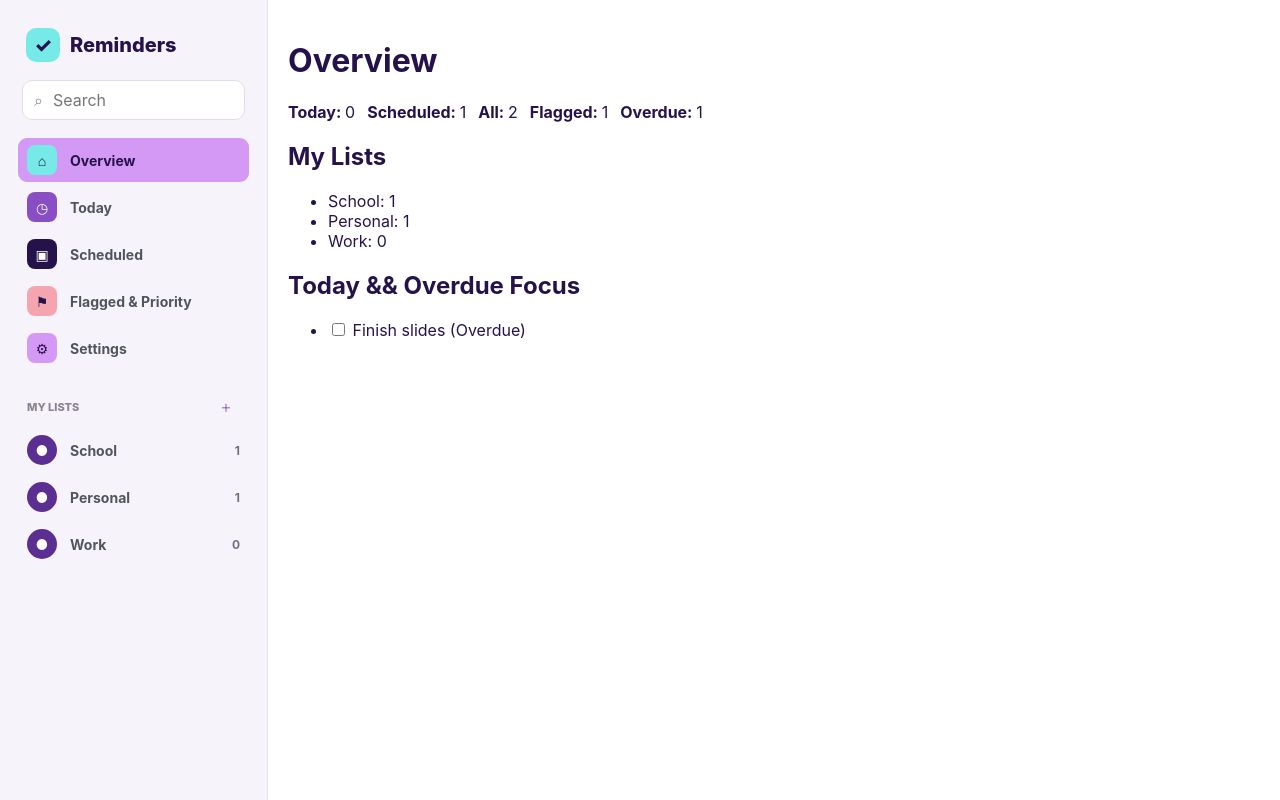
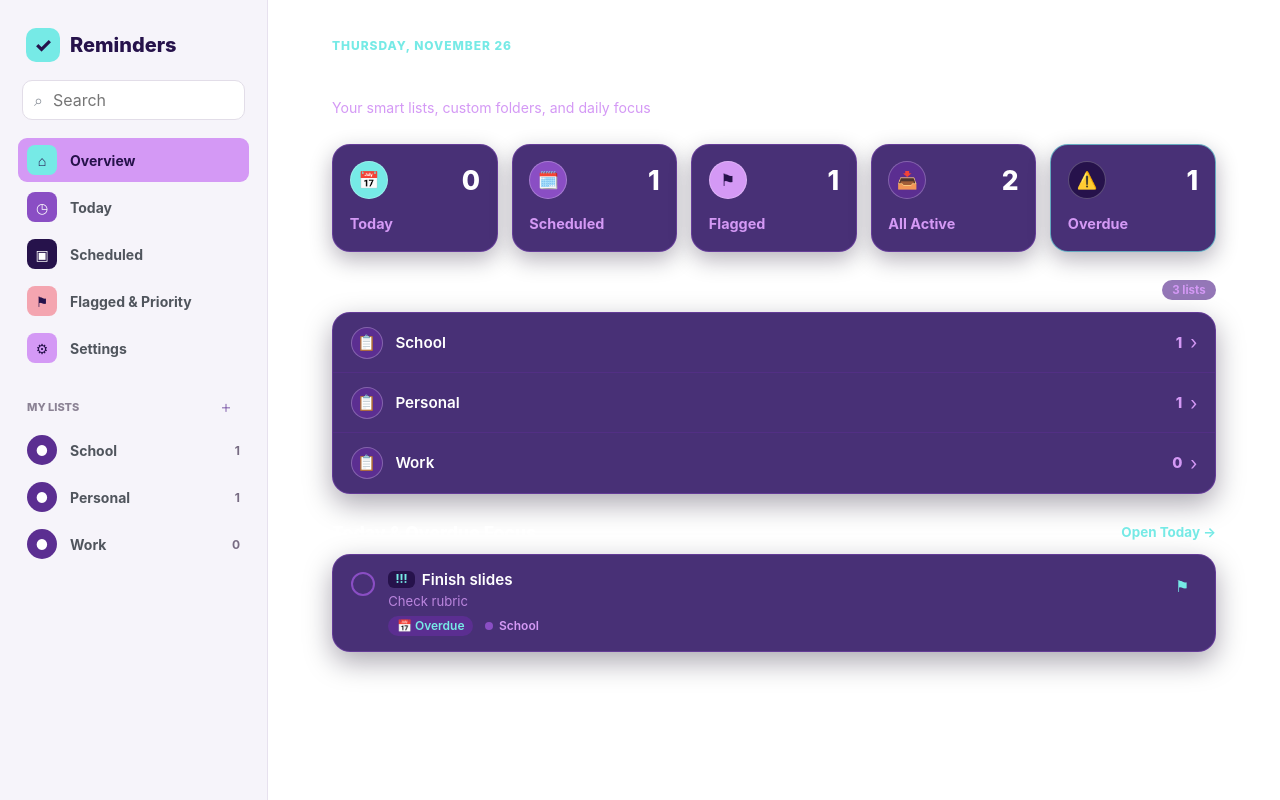
Before and after one commit to bunchhay-s/final-project-todo-app, a React (Vite) app: page / in a window 1280 px wide. Built offline with nearby package versions, Linux system fonts and the light colour scheme.

Commit message:
change: update the overview page styling in jsx.

```diff
--- a/src/pages/Overview.jsx
+++ b/src/pages/Overview.jsx
@@ -1,68 +1,273 @@
-// Homepage ../
-
-import { useTaskContext } from "../context/TaskContext";
-import { isToday, isOverdue, getRelativeDate } from "../utilities/dateHelpers";
+import { Link } from 'react-router-dom'
+import { useTaskContext } from '../context/TaskContext'
+import { isToday, isOverdue, getRelativeDate } from '../utilities/dateHelpers'
 import './Overview.css'
 
-export default function Overview({ searchTerm = "" }) {
-    const { tasks, lists, toggleComplete } = useTaskContext();
-    const query = searchTerm.trim().toLowerCase();
+export default function Overview({ searchTerm = '' }) {
+  const { tasks = [], lists = [], listStyles = {}, toggleComplete, toggleFlag } = useTaskContext()
+
+  const query = searchTerm.trim().toLowerCase()
   const visibleTasks = query
-        ? tasks.filter((task) => `${task.title} ${task.notes || ""}`.toLowerCase().includes(query))
-        : tasks;
+    ? tasks.filter((task) =>
+        `${task.title} ${task.notes || ''}`.toLowerCase().includes(query)
+      )
+    : tasks
 
-    const todayCount = visibleTasks.filter((task) => !task.completed && isToday(task.dueDate)).length;
+  const todayCount = visibleTasks.filter(
+    (task) => !task.completed && isToday(task.dueDate)
+  ).length
   const overdueCount = visibleTasks.filter(
-        (task)=> !task.completed && isOverdue(task.dueDate, task.completed)).length
-    const scheduleCount = visibleTasks.filter((task) => !task.completed && task.dueDate).length
-    const flaggedCount = visibleTasks.filter((task) => !task.completed && task.flagged).length
+    (task) => !task.completed && isOverdue(task.dueDate, task.completed)
+  ).length
+  const scheduleCount = visibleTasks.filter(
+    (task) => !task.completed && Boolean(task.dueDate)
+  ).length
+  const flaggedCount = visibleTasks.filter(
+    (task) => !task.completed && task.flagged
+  ).length
   const allActiveCount = visibleTasks.filter((task) => !task.completed).length
 
-    const focusTask = visibleTasks.filter((task) => !task.completed && (isToday(task.dueDate) || isOverdue(task.dueDate, task.completed)))
+  const focusTasks = visibleTasks.filter(
+    (task) =>
+      !task.completed &&
+      (isToday(task.dueDate) || isOverdue(task.dueDate, task.completed))
+  )
+
+  const formattedDate = new Date().toLocaleDateString('en-US', {
+    weekday: 'long',
+    month: 'long',
+    day: 'numeric'
+  })
+
+  const smartCards = [
+    {
+      id: 'today',
+      label: 'Today',
+      count: todayCount,
+      to: '/today',
+      color: '#76EAE6',
+      icon: '📅',
+      lightBadge: true
+    },
+    {
+      id: 'scheduled',
+      label: 'Scheduled',
+      count: scheduleCount,
+      to: '/scheduled',
+      color: '#8A4EC4',
+      icon: '🗓️',
+      lightBadge: false
+    },
+    {
+      id: 'flagged',
+      label: 'Flagged',
+      count: flaggedCount,
+      to: '/flagged',
+      color: '#D499F5',
+      icon: '⚑',
+      lightBadge: true
+    },
+    {
+      id: 'all',
+      label: 'All Active',
+      count: allActiveCount,
+      to: '/scheduled',
+      color: '#5B2E91',
+      icon: '📥',
+      lightBadge: false
+    },
+    {
+      id: 'overdue',
+      label: 'Overdue',
+      count: overdueCount,
+      to: '/today',
+      color: '#26124B',
+      icon: '⚠️',
+      lightBadge: false,
+      highlightBorder: overdueCount > 0
+    }
+  ]
 
   return (
-        <div style={{ padding:"20px" }}>
-            <h1>Overview</h1>
+    <section className="view overview-view" aria-labelledby="overview-heading">
+      {/* Apple-Style Date Eyebrow & Heading */}
+      <header className="overview-header">
+        <div>
+          <p className="eyebrow">{formattedDate}</p>
+          <h1 id="overview-heading" className="overview-heading">
+            Overview
+          </h1>
+          <p className="overview-subtitle">
+            {query
+              ? `Showing matches for "${searchTerm.trim()}"`
+              : 'Your smart lists, custom folders, and daily focus'}
+          </p>
+        </div>
+      </header>
 
-            <div style={{ display: "flex", gap: "12px", flexWrap: "wrap", marginBottom: "20px" }}>
-                <div><strong>Today: </strong>{todayCount}</div>
-                <div><strong>Scheduled: </strong>{scheduleCount}</div>
-                <div><strong>All: </strong>{allActiveCount}</div>
-                <div><strong>Flagged: </strong>{flaggedCount}</div>
-                <div><strong>Overdue: </strong>{overdueCount}</div>
+      {/* Smart Lists Summary Grid */}
+      <div className="overview-smart-grid" role="region" aria-label="Smart Lists Summary">
+        {smartCards.map((card) => (
+          <Link
+            key={card.id}
+            to={card.to}
+            className={`overview-smart-card ${card.highlightBorder ? 'has-alert' : ''}`}
+          >
+            <div className="smart-card-top">
+              <span
+                className={`smart-card-badge ${card.lightBadge ? 'light-badge' : ''}`}
+                style={{ backgroundColor: card.color }}
+                aria-hidden="true"
+              >
+                {card.icon}
+              </span>
+              <span className="smart-card-count">{card.count}</span>
+            </div>
+            <div className="smart-card-bottom">
+              <span className="smart-card-label">{card.label}</span>
+              <span className="smart-card-chevron" aria-hidden="true">
+                ›
+              </span>
+            </div>
+          </Link>
+        ))}
       </div>
 
+      {/* My Lists Grouped Card */}
+      <section className="overview-section" aria-labelledby="my-lists-heading">
+        <div className="section-title-row">
+          <h2 id="my-lists-heading" className="overview-section-title">
+            My Lists
+          </h2>
+          <span className="section-meta-pill">{lists.length} lists</span>
+        </div>
 
-            <h2>My Lists</h2>
-            <ul>
+        <div className="overview-card-panel">
           {lists.map((listName) => {
             const count = visibleTasks.filter(
-                        (task) => task.list === listName && !task.completed).length;
+              (task) => task.list === listName && !task.completed
+            ).length
+            const styleMeta = listStyles[listName] || { color: '#5B2E91', icon: '📋' }
+
             return (
-                            <li key={listName}>
-                                {listName}: {count}
+              <Link
+                key={listName}
+                to={`/list/${encodeURIComponent(listName)}`}
+                className="overview-list-row"
+              >
+                <div className="list-row-left">
+                  <span
+                    className="overview-list-badge"
+                    style={{ backgroundColor: styleMeta.color || '#5B2E91' }}
+                    aria-hidden="true"
+                  >
+                    {styleMeta.icon || '📋'}
+                  </span>
+                  <span className="overview-list-name">{listName}</span>
+                </div>
+
+                <div className="list-row-right">
+                  <span className="overview-list-count">{count}</span>
+                  <span className="list-row-chevron" aria-hidden="true">
+                    ›
+                  </span>
+                </div>
+              </Link>
+            )
+          })}
+        </div>
+      </section>
+
+      {/* Today & Overdue Focus Card */}
+      <section className="overview-section" aria-labelledby="focus-heading">
+        <div className="section-title-row">
+          <h2 id="focus-heading" className="overview-section-title">
+            Today &amp; Overdue Focus
+          </h2>
+          <Link to="/today" className="see-all-link">
+            Open Today →
+          </Link>
+        </div>
+
+        <div className="overview-card-panel">
+          {focusTasks.length === 0 ? (
+            <div className="overview-empty-focus" role="status">
+              <div className="empty-check-circle" aria-hidden="true">
+                ✓
+              </div>
+              <p className="empty-focus-title">All caught up for today!</p>
+              <p className="empty-focus-sub">
+                You have no overdue or due-today reminders remaining.
+              </p>
+            </div>
+          ) : (
+            <ul className="overview-focus-list">
+              {focusTasks.map((task) => {
+                const overdue = isOverdue(task.dueDate, task.completed)
+                const listMeta = listStyles[task.list] || { color: '#8A4EC4' }
+
+                return (
+                  <li key={task.id} className="overview-task-row">
+                    <button
+                      type="button"
+                      role="checkbox"
+                      aria-checked={task.completed}
+                      aria-label={`Mark "${task.title}" complete`}
+                      className={`apple-circle-check ${task.completed ? 'checked' : ''}`}
+                      style={{ '--check-accent': listMeta.color || '#76EAE6' }}
+                      onClick={() => toggleComplete(task.id)}
+                    >
+                      {task.completed ? '✓' : ''}
+                    </button>
+
+                    <div className="overview-task-body">
+                      <div className="overview-task-title-line">
+                        {task.priority === 'high' && (
+                          <span className="priority-pill">!!!</span>
+                        )}
+                        {task.priority === 'medium' && (
+                          <span className="priority-pill">!!</span>
+                        )}
+                        <span className="overview-task-title">{task.title}</span>
+                      </div>
+
+                      {task.notes && (
+                        <p className="overview-task-notes">{task.notes}</p>
+                      )}
+
+                      <div className="overview-task-meta">
+                        <span className={`due-chip ${overdue ? 'overdue' : ''}`}>
+                          📅 {getRelativeDate(task.dueDate)}
+                        </span>
+                        {task.list && (
+                          <span className="category-chip">
+                            <span
+                              className="category-dot"
+                              style={{ backgroundColor: listMeta.color || '#8A4EC4' }}
+                            />
+                            {task.list}
+                          </span>
+                        )}
+                      </div>
+                    </div>
+
+                    {typeof toggleFlag === 'function' && (
+                      <button
+                        type="button"
+                        aria-label={task.flagged ? 'Unflag reminder' : 'Flag reminder'}
+                        className={`overview-flag-btn ${task.flagged ? 'flagged' : ''}`}
+                        onClick={() => toggleFlag(task.id)}
+                      >
+                        {task.flagged ? '⚑' : '⚐'}
+                      </button>
+                    )}
                   </li>
-                        );
+                )
               })}
-            </ul>
-
-            <h2>Today && Overdue Focus</h2>
-            {focusTask.length === 0 ? (
-                <p>All caught up for today</p>
-            ) : (
-                <ul>
-                    {focusTask.map((task) => (
-                        <li key={task.id}>
-                        <input
-                        type="checkbox"
-                        checked={task.completed}
-                        onChange={() => toggleComplete(task.id)}></input>{"  "}
-                        {task.title} ({getRelativeDate(task.dueDate)})
-                        </li>
-                    ))}
-
             </ul>
           )}
         </div>
+      </section>
+    </section>
   )
 }
```
Lines whose indentation alone changed are shown as unchanged.
